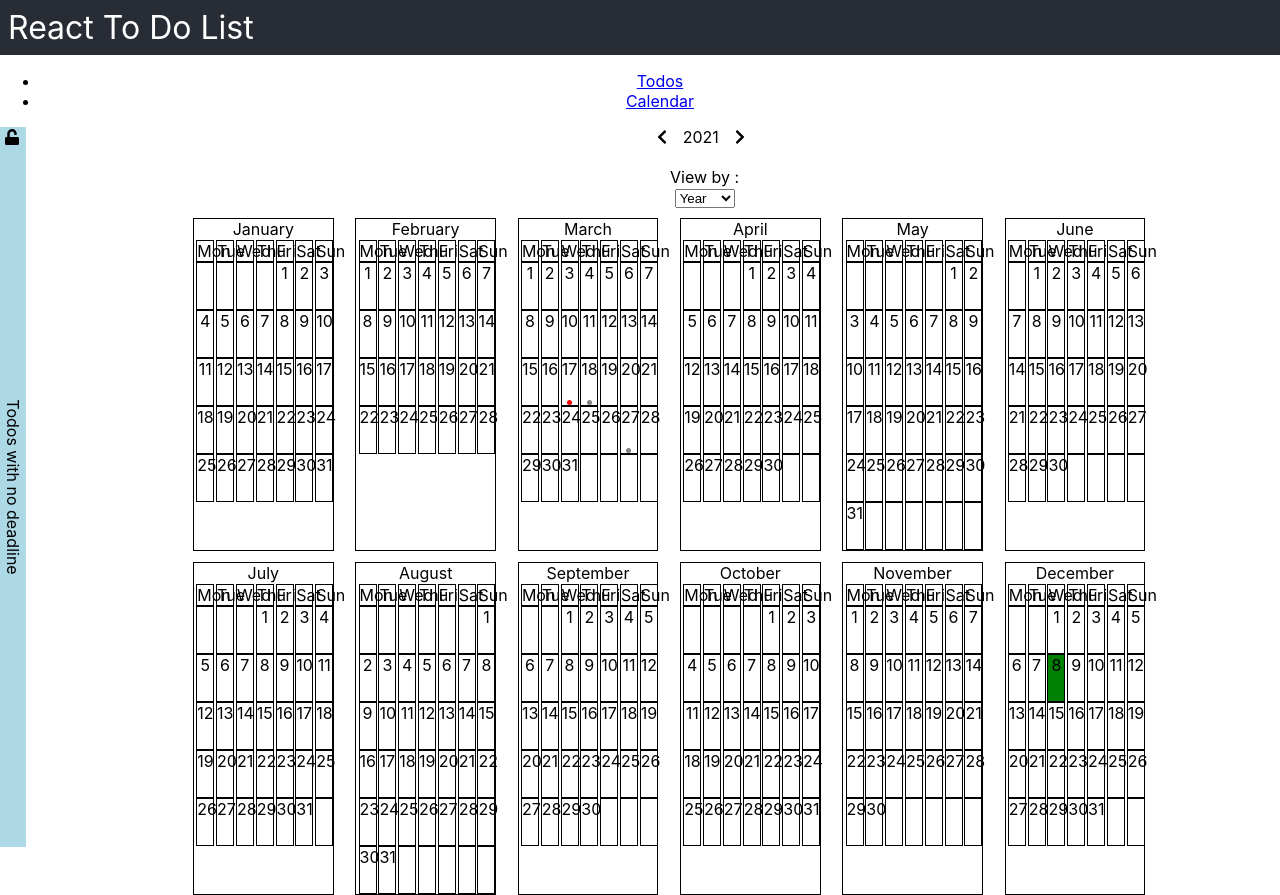
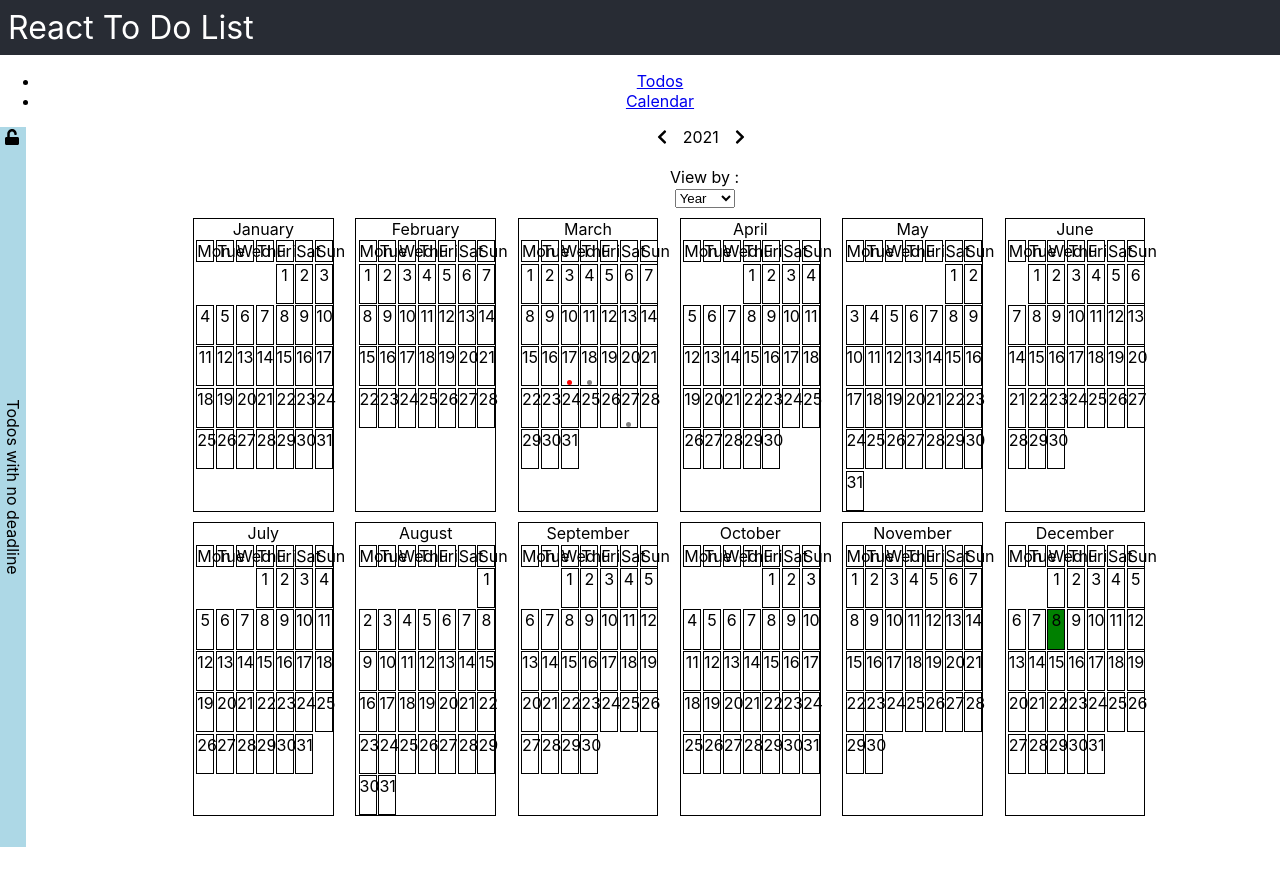
Before and after one commit to Skyrlon/react-todo-list, a React (Create React App) app: page /calendar in a window 1280 px wide. After the commit the page ends 847 px from the top, so only its background shows below. Built offline with nearby package versions, Linux system fonts and the light colour scheme.

Commit message:
Remove border for placeholder days

```diff
--- a/src/components/Month.jsx
+++ b/src/components/Month.jsx
@@ -22,6 +22,7 @@ const StyledMonth = styled.div`
     width: 100%;
     & > div {
       width: 13%;
+      font-size: 100%;
       border: 1px solid black;
       box-sizing: border-box;
     }
@@ -41,9 +42,14 @@ const StyledMonth = styled.div`
     flex-direction: row;
     justify-content: space-around;
     width: 13%;
-    height: 3em;
     border: 1px solid black;
     box-sizing: border-box;
+    padding-bottom: 13%;
+    margin-top: 1%;
+
+    &.placeholder {
+      border: none;
+    }
 
     &.selected {
       background-color: green;
@@ -202,7 +208,7 @@ const Month = ({
                 dateSelected.day === day.number
                   ? " selected"
                   : ""
-              }`}
+              }${day.name ? "" : " placeholder"}`}
               key={day.number}
             >
               <div
```
